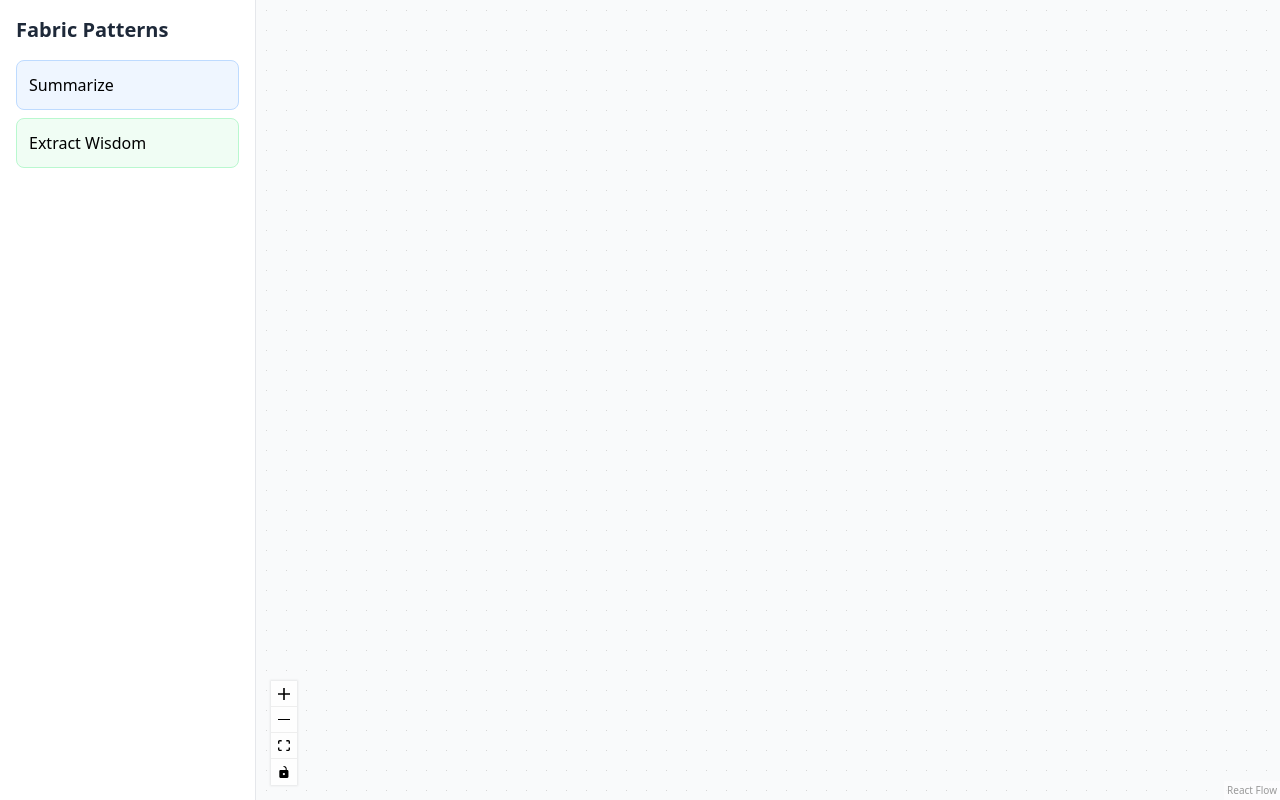
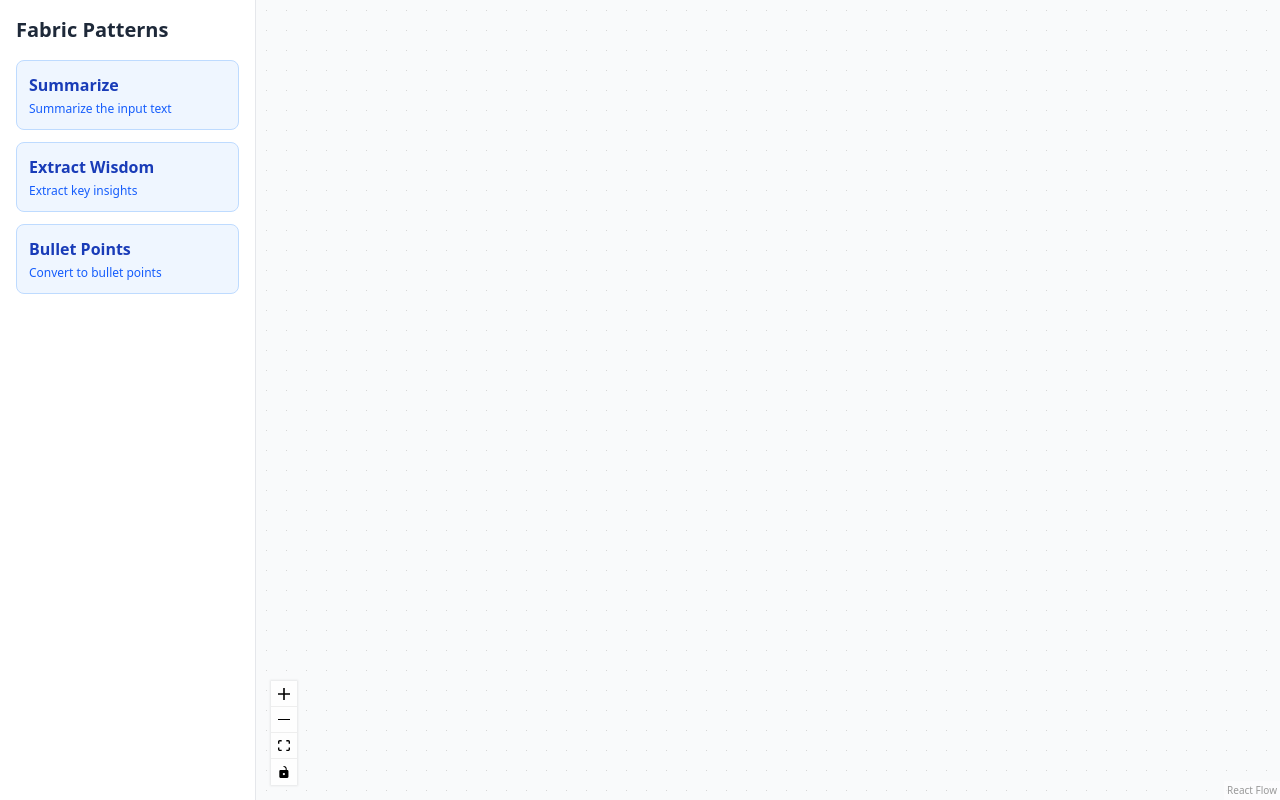
Before and after one commit to asasidh/fabric-workflow-builder, a React (Vite) app in the folder client/: page / in a window 1280 px wide. Built offline with nearby package versions, Linux system fonts and the light colour scheme.

Commit message:
feat(ui): Implement draggable Pattern Sidebar with mock patterns

```diff
--- a/client/src/App.tsx
+++ b/client/src/App.tsx
@@ -1,21 +1,11 @@
 import { ReactFlow, Background, Controls } from '@xyflow/react';
+import { Sidebar } from './components/Sidebar';
 
 function App() {
   return (
     <div className="flex h-screen w-screen overflow-hidden">
       {/* Sidebar */}
-      <aside className="w-64 border-r border-gray-200 bg-white p-4">
-        <h2 className="text-xl font-bold mb-4 text-gray-800">Fabric Patterns</h2>
-        <div className="space-y-2">
-          {/* Pattern items will go here */}
-          <div className="p-3 bg-blue-50 border border-blue-200 rounded-lg cursor-grab active:cursor-grabbing hover:bg-blue-100 transition-colors">
-            Summarize
-          </div>
-          <div className="p-3 bg-green-50 border border-green-200 rounded-lg cursor-grab active:cursor-grabbing hover:bg-green-100 transition-colors">
-            Extract Wisdom
-          </div>
-        </div>
-      </aside>
+      <Sidebar />
 
       {/* Main Content (Canvas) */}
       <main className="flex-1 relative bg-gray-50">
--- /dev/null
+++ b/client/src/components/Sidebar.tsx
@@ -0,0 +1,34 @@
+import React from 'react';
+
+const patterns = [
+  { id: 'summarize', name: 'Summarize', description: 'Summarize the input text' },
+  { id: 'extract_wisdom', name: 'Extract Wisdom', description: 'Extract key insights' },
+  { id: 'bullet_points', name: 'Bullet Points', description: 'Convert to bullet points' },
+];
+
+export const Sidebar = () => {
+  const onDragStart = (event: React.DragEvent, nodeType: string, patternName: string) => {
+    event.dataTransfer.setData('application/reactflow', nodeType);
+    event.dataTransfer.setData('patternName', patternName);
+    event.dataTransfer.effectAllowed = 'move';
+  };
+
+  return (
+    <aside className="w-64 border-r border-gray-200 bg-white p-4 overflow-y-auto">
+      <h2 className="text-xl font-bold mb-4 text-gray-800">Fabric Patterns</h2>
+      <div className="space-y-3">
+        {patterns.map((pattern) => (
+          <div
+            key={pattern.id}
+            className="p-3 bg-blue-50 border border-blue-200 rounded-lg cursor-grab active:cursor-grabbing hover:bg-blue-100 transition-colors"
+            onDragStart={(event) => onDragStart(event, 'patternNode', pattern.name)}
+            draggable
+          >
+            <div className="font-semibold text-blue-800">{pattern.name}</div>
+            <div className="text-xs text-blue-600 mt-1">{pattern.description}</div>
+          </div>
+        ))}
+      </div>
+    </aside>
+  );
+};
```
Also changed, not shown: 1 other file (tests, documents, lock files or other folders).
